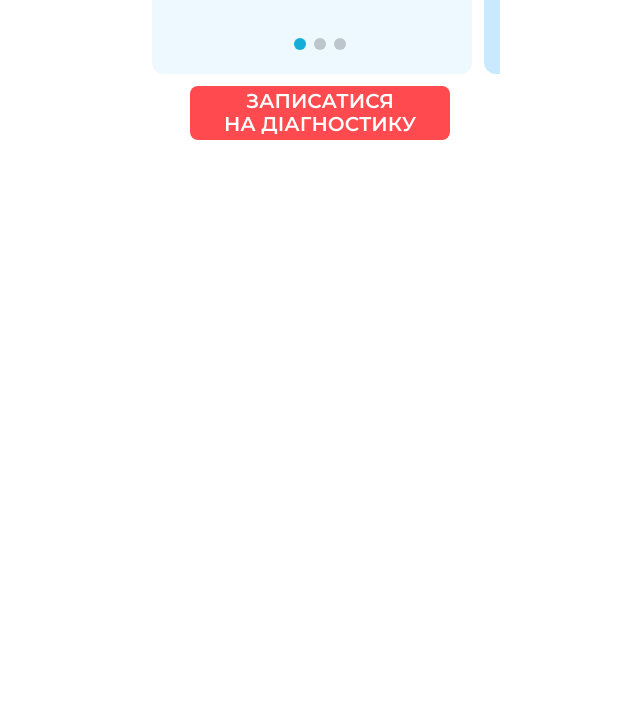
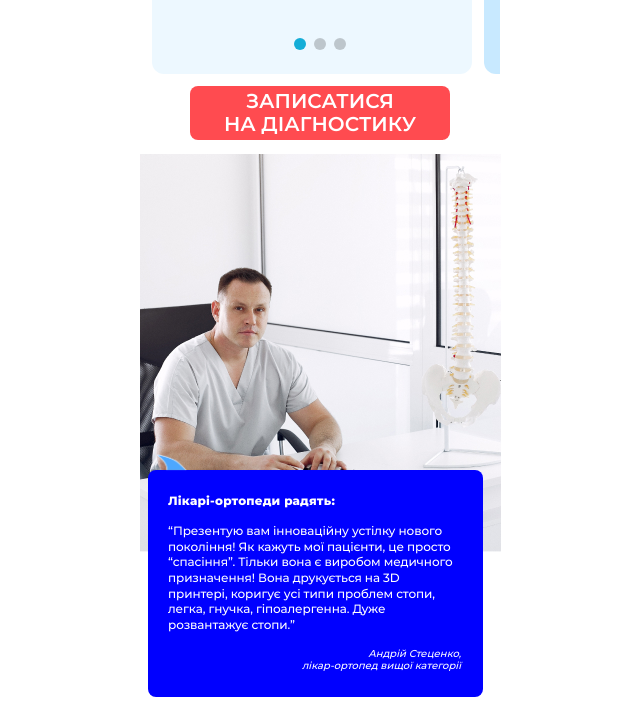
Before and after one commit to LypkaB/Orto-smart, a plain HTML site: page index.html in a window 1280 px wide. Shown: the part 5259-5985 px from the top of the page, without its empty margins (320-960 px from the left). Before the commit the page ends 5428 px from the top, so only its background shows below. Drawn offline with Linux system fonts and the light colour scheme; files whose address does not match are found by name.

Commit message:
Add section "Info"

```diff
--- a/assets/css/style.css
+++ b/assets/css/style.css
@@ -462,6 +462,10 @@ button {
   font-weight: 600;
 }
 
+.goods {
+  margin-bottom: 14px;
+}
+
 .goods__carousel {
   padding-left: 12px;
   padding-right: 12px;
@@ -524,6 +528,53 @@ button {
 
 .goods__img {
   text-align: center;
+}
+
+.info__text {
+  margin-top: -86px;
+  margin-left: 8px;
+  margin-right: 17px;
+  padding: 24px 22px 26px 20px;
+  background-color: blue;
+  border-radius: 8px;
+  position: relative;
+  color: white;
+}
+
+.info__text span {
+  display: block;
+}
+
+.info__text::after {
+  content: "";
+  width: 30px;
+  height: 30px;
+  position: absolute;
+  top: -23px;
+  left: 9px;
+  background: url("/assets/images/bg-1.png") no-repeat center/contain;
+}
+
+.info__text-top {
+  font-size: 12px;
+  font-weight: 700;
+  letter-spacing: 0.2px;
+  margin-bottom: 15px;
+}
+
+.info__text-mid {
+  font-size: 12px;
+  font-weight: 500;
+  line-height: 1.3;
+  letter-spacing: -0.1px;
+  margin-bottom: 16px;
+}
+
+.info__text-bottom {
+  font-size: 10px;
+  font-weight: 500;
+  font-style: italic;
+  text-align: right;
 }
 
 .button__wrap {
--- a/assets/scss/main.scss
+++ b/assets/scss/main.scss
@@ -410,6 +410,8 @@ button {
 }
 
 .goods {
+    margin-bottom: 14px;
+
     &__carousel {
         padding-left: 12px;
         padding-right: 12px;
@@ -478,6 +480,55 @@ button {
 
     &__img {
         text-align: center;
+    }
+}
+
+.info {
+    &__text {
+        margin-top: -86px;
+        margin-left: 8px;
+        margin-right: 17px;
+        padding: 24px 22px 26px 20px;
+        background-color: blue;
+        border-radius: 8px;
+        position: relative;
+        color: white;
+
+        span {
+            display: block;
+        }
+
+        &::after {
+            content: "";
+            width: 30px;
+            height: 30px;
+            position: absolute;
+            top: -23px;
+            left: 9px;
+            background: url("/assets/images/bg-1.png") no-repeat center/contain;
+        }
+
+        &-top {
+            font-size: 12px;
+            font-weight: 700;
+            letter-spacing: 0.2px;
+            margin-bottom: 15px;
+        }
+
+        &-mid {
+            font-size: 12px;
+            font-weight: 500;
+            line-height: 1.3;
+            letter-spacing: -0.1px;
+            margin-bottom: 16px;
+        }
+
+        &-bottom {
+            font-size: 10px;
+            font-weight: 500;
+            font-style: italic;
+            text-align: right;
+        }
     }
 }
 
--- a/index.html
+++ b/index.html
@@ -314,6 +314,23 @@
             </div>
         </div>
     </section>
+    <section class="info">
+        <div class="container">
+            <div class="info__img">
+                <img src="./assets/images/img-4.jpg" alt="Photo">
+            </div>
+
+            <div class="info__text">
+                <span class="info__text-top">Лікарі-ортопеди радять:</span>
+                <span class="info__text-mid">
+                    “Презентую вам інноваційну устілку нового покоління! Як кажуть мої пацієнти, це просто “спасіння”.
+                    Тільки вона є виробом медичного призначення! Вона друкується на 3D<br> принтері, коригує усі типи
+                    проблем стопи,<br> легка, гнучка, гіпоалергенна. Дуже<br> розвантажує стопи.”
+                </span>
+                <span class="info__text-bottom">Андрій Стеценко,<br>лікар-ортопед вищої категорії</span>
+            </div>
+        </div>
+    </section>
 
     <script src="./assets/js/swiper-bundle.min.js"></script>
     <script src="./assets/js/main-script.js"></script>
```
Also changed, not shown: assets/images/bg-1.png (added), assets/images/img-4.jpg (added).
